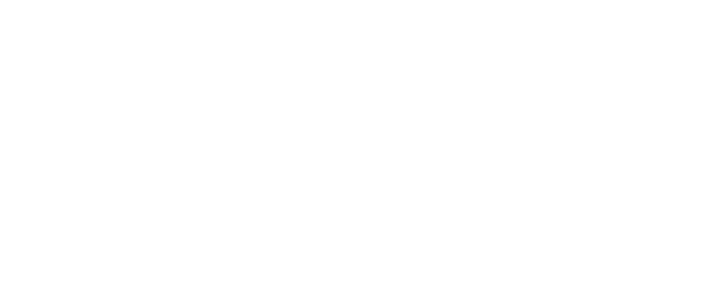
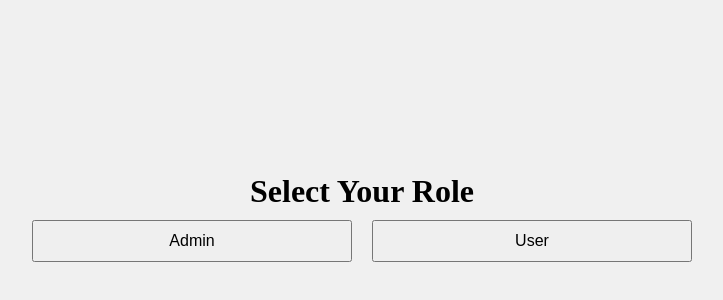
Before and after one commit to vivek-650/Project1, a React (Vite) app in the folder frontend/: page / in a window 1280 px wide. Before the commit this address had no page. Shown: the part 178-478 px from the top of the page, without its empty margins (278-1001 px from the left). Built offline with nearby package versions, Linux system fonts and the light colour scheme.

Commit message:
route added of main page

```diff
--- a/frontend/src/pages/main/MainPage.jsx
+++ b/frontend/src/pages/main/MainPage.jsx
@@ -5,9 +5,9 @@
 
     const handleRoleSelection = (role) => {
         if (role === "admin") {
-            navigate("/admin-login");
+            navigate("/admin");
         } else if (role === "user") {
-            navigate("/user-login");
+            navigate("/user");
         }
     };
 
--- a/frontend/src/pages/routes/MainRoutes.jsx
+++ b/frontend/src/pages/routes/MainRoutes.jsx
@@ -3,9 +3,11 @@
 import AdminLogin from "../admin/components/login/AdminLogin";
 import AdminRoutes from "./AdminRoutes";
 import UserRoutes from "./UserRoutes";
+import MainPage from "../main/MainPage";
 const MainRoutes = () => {
   return (
     <Routes>
+      <Route path="/" element={<MainPage />} />
       <Route path="/admin" element={<AdminLogin />}></Route>
       <Route path="/user" element={<UserLogin />}></Route>
       <Route path="/admin/*" element={<AdminRoutes />}></Route>
```
